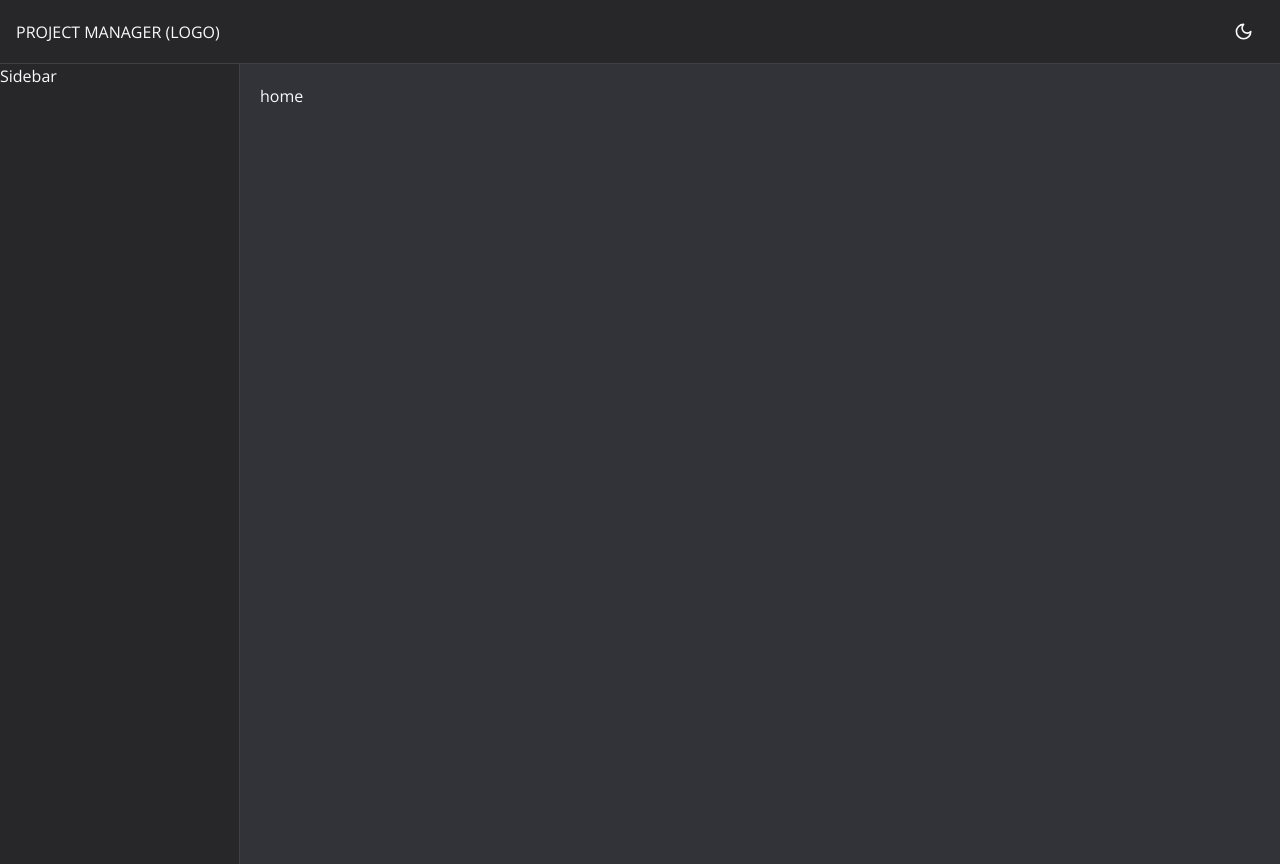
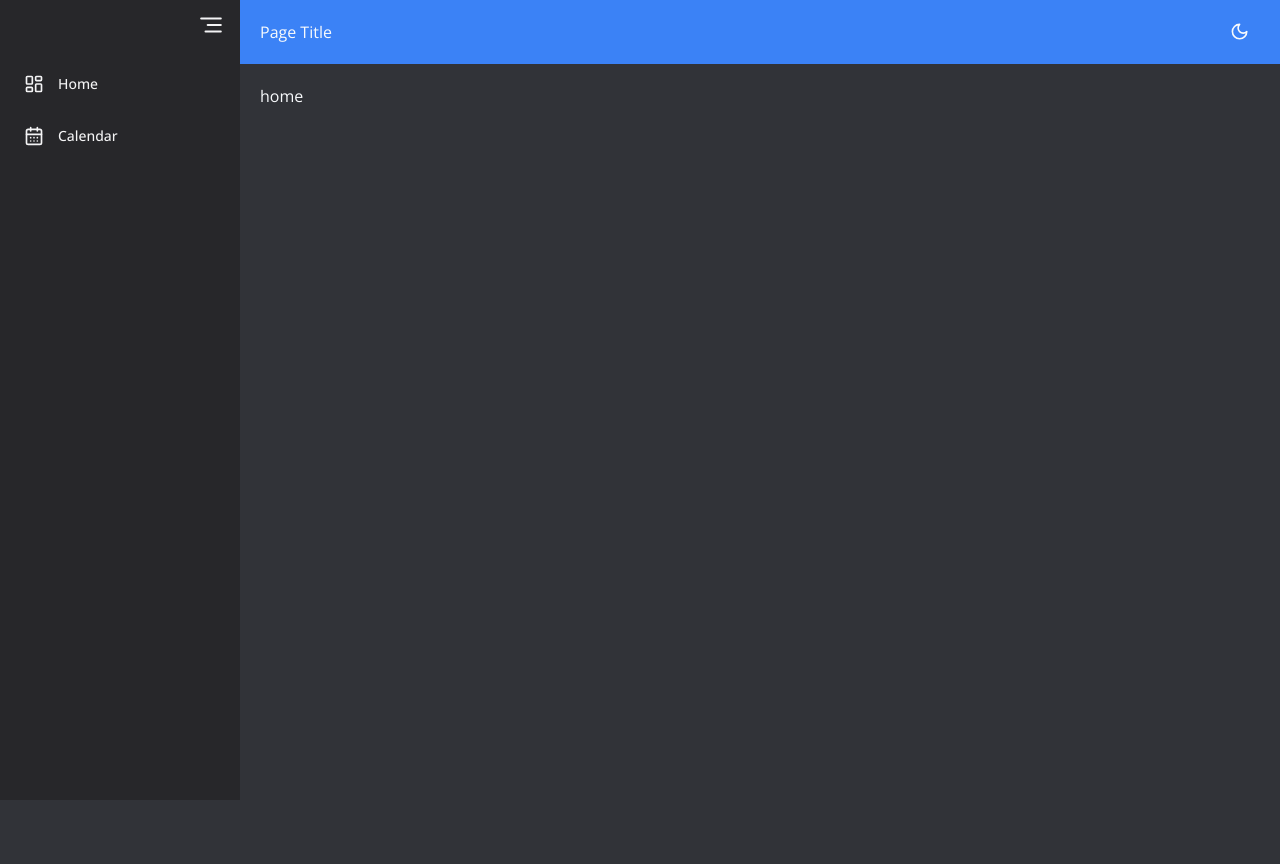
Before and after one commit to VictorCandido/project-manager, a Next.js app: page / in a window 1280 px wide. After the commit the page ends 800 px from the top, so only its background shows below. Built offline with nearby package versions, Linux system fonts and the light colour scheme.

Commit message:
Implementação de navbar e sidebar

```diff
--- a/app/(main)/calendar/page.tsx
+++ b/app/(main)/calendar/page.tsx
@@ -35,7 +35,7 @@ const CalendarPage = () => {
     return (
         <div>
             {domLoaded && (
-                <div>
+                <div className='h-[2000px]'>
                     <FullCalendar
                         ref={calendarRef}
                         plugins={[ dayGridPlugin, interactionPlugin, timeGridPlugin ]}
--- a/app/(main)/layout.tsx
+++ b/app/(main)/layout.tsx
@@ -1,5 +1,5 @@
 import Navbar from "@/components/Navbar";
-import Sidebar from "@/components/Sidebar";
+import Sidebar from "@/components/Sidebar/Sidebar";
 
 interface MainLayoutProps {
     children: React.ReactNode;
@@ -7,18 +7,31 @@ interface MainLayoutProps {
 
 const AuthLayout = ({ children }: MainLayoutProps) => {
     return (
-        <div className="h-full">
-            <Navbar />
+        // <section className="flex h-full">
+        <section className="">
+            <Sidebar>
+                <Navbar>
+                    { children }
+                </Navbar>
+            </Sidebar>
 
-            <div className="h-full">
-                <Sidebar />
+
+
+
+
+
+
+
+
+
+            {/* <div className="h-full">
 
                 <div className="h-full ml-60 mt-16 p-5">
                     { children }
                 </div>
-            </div>
+            </div> */}
 
-        </div>
+        </section>
     );
 }
 
--- a/components/Navbar.tsx
+++ b/components/Navbar.tsx
@@ -1,16 +1,24 @@
 import { ModeToggle } from "./ModeToggle";
 import { UserNav } from "./UserNav";
 
-const Navbar = () => {
+const Navbar = ({ children }: { children: React.ReactNode }) => {
     return (
-        <div className="flex h-16 w-full z-50 items-center px-4 border-b dark:border-zinc-700  dark:bg-zinc-800 bg-[#f2f3f5] fixed top-0">
-            PROJECT MANAGER (LOGO)
+        <div className="">
+            <div
+                className="h-16 bg-blue-500 flex w-full items-center p-5 justify-between"
+            >
+                Page Title
 
-            <div className="ml-auto flex items-center space-x-4">
-                <ModeToggle />
-                <UserNav />
+                <div className="flex">
+                    <ModeToggle />
+                    <UserNav />
+                </div>
+
             </div>
 
+            <div className="h-full max-h-[calc(100vh-4rem)] overflow-auto p-5">
+                { children }
+            </div>
         </div>
     );
 }
--- a/components/Sidebar.tsx
+++ /dev/null
@@ -1,9 +0,0 @@
-const Sidebar = () => {
-    return (
-        <div className="bg-[#f2f3f5] dark:bg-zinc-800 border-r dark:border-zinc-700 h-full w-60 flex-col fixed inset-y-0 mt-16">
-            Sidebar
-        </div>
-    );
-}
-
-export default Sidebar;
--- /dev/null
+++ b/components/Sidebar/Sidebar.tsx
@@ -0,0 +1,63 @@
+"use client";
+
+import { AlignRight, CalendarDays, LayoutDashboard, User } from "lucide-react";
+import { useState } from "react";
+import SidebarItem from "./SidebarItem";
+import MenuItemInterface from "@/interfaces/MenuItemInterface";
+
+const Sidebar = ({ children }: { children: React.ReactNode }) => {
+    const [open, setOpen] = useState(true);
+
+    const menus: Array<MenuItemInterface> = [
+        { name: 'Home', link: '/', icon: LayoutDashboard },
+        { name: 'Calendar', link: '/calendar', icon: CalendarDays },
+    ];
+
+    return (
+        <div className="flex">
+            <div
+                className={`${open ? 'w-72' : 'w-16'} duration-300 bg-[#f2f3f5] dark:bg-zinc-800 min-h-screen text-zinc-100 px-4`}
+            >
+                <div className="">
+                    <div className="py-3 flex justify-end">
+                        <AlignRight
+                            size={26}
+                            className="cursor-pointer"
+                            onClick={() => setOpen(!open)}
+                        />
+                    </div>
+
+                    <div className="mt-4 flex flex-col gap-4 relative">
+                        { menus?.map((menu, index) => (
+                            <SidebarItem
+                                key={index}
+                                menu={menu}
+                                index={index}
+                                open={open}
+                            />
+                        )) }
+
+                    </div>
+
+
+
+
+
+
+
+
+                    {/* <div className="my-3">
+                        PROJECT MANAGER (LOGO)
+                    </div> */}
+                </div>
+
+            </div>
+
+            <div className="w-full">
+                { children }
+            </div>
+        </div>
+    );
+}
+
+export default Sidebar;
--- /dev/null
+++ b/components/Sidebar/SidebarItem.tsx
@@ -0,0 +1,32 @@
+import MenuItemInterface from "@/interfaces/MenuItemInterface";
+import Link from "next/link";
+
+interface SidebarItemProps {
+    menu: MenuItemInterface;
+    index: number;
+    open: boolean;
+}
+
+
+const SidebarItem = ({ menu, index, open }: SidebarItemProps) => {
+    return (
+        <Link
+            href={menu?.link}
+            className="group flex items-center text-sm gap-3.5 font-medium p-2 hover:bg-zinc-600 rounded-md"
+        >
+            <div>{<menu.icon size={20}/>}</div>
+            <h2
+                style={{ transitionDelay: `${index + 1}00ms` }}
+                className={`whitespace-pre duration-300 ${!open && 'opacity-0 translate-x-14 overflow-hidden'}`}
+            >
+                { menu?.name }
+            </h2>
+
+            <h2 className={`${open && 'hidden'} absolute left-28 bg-white font-semibold whitespace-pre text-zinc-900 rounded-md drop-shadow-lg group-hover:px-2 w-0 overflow-hidden group-hover:py-1 group-hover:left-14 group-hover:duration-300 group-hover:w-fit`}>
+                { menu?.name }
+            </h2>
+        </Link>
+    );
+}
+
+export default SidebarItem;
--- /dev/null
+++ b/interfaces/MenuItemInterface.ts
@@ -0,0 +1,7 @@
+import { LucideIcon } from "lucide-react";
+
+export default interface MenuItemInterface {
+    name: string;
+    link: string;
+    icon: LucideIcon
+}
```
Also changed, not shown: 1 other file (tests, documents, lock files or other folders).
